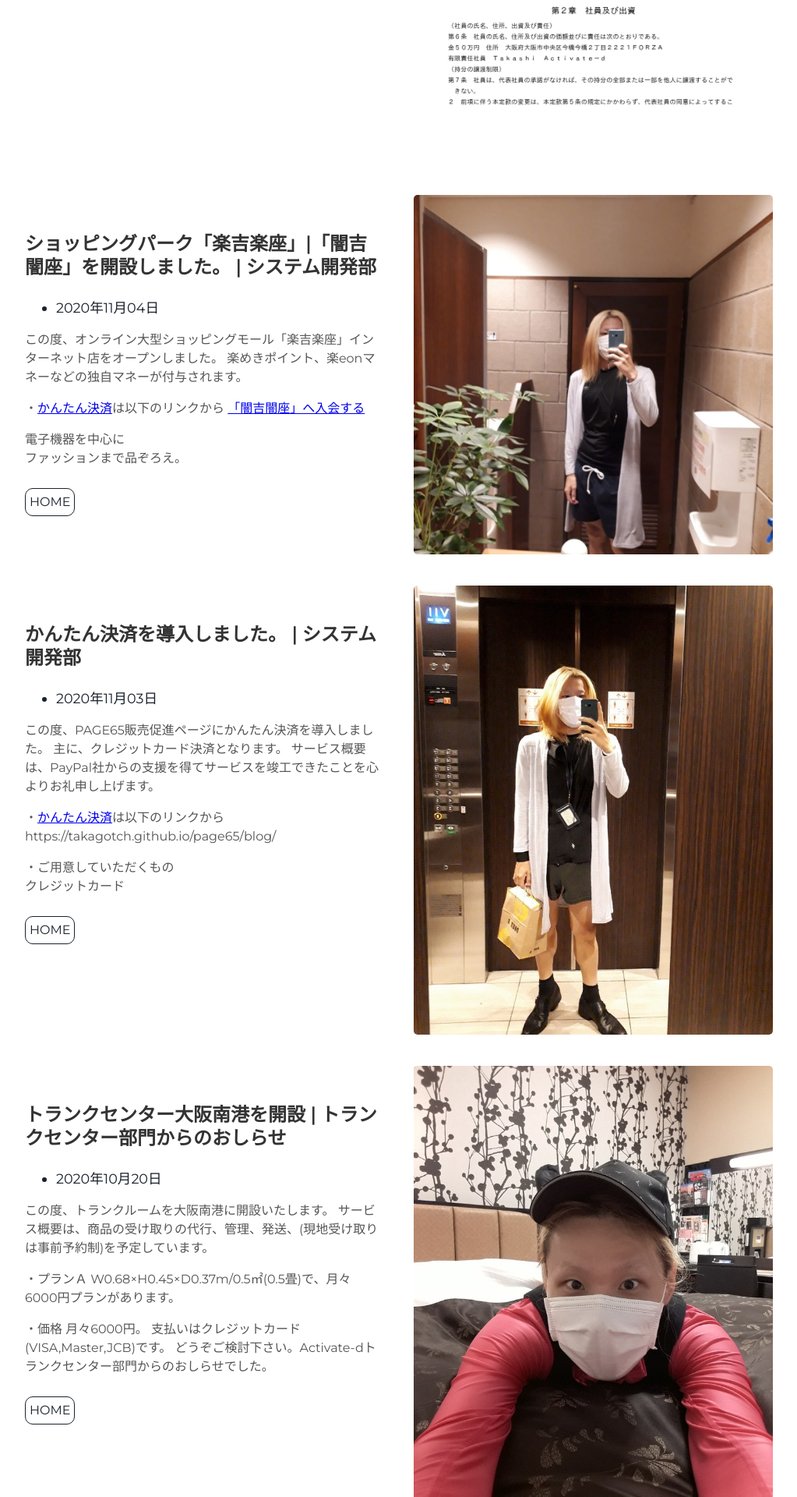
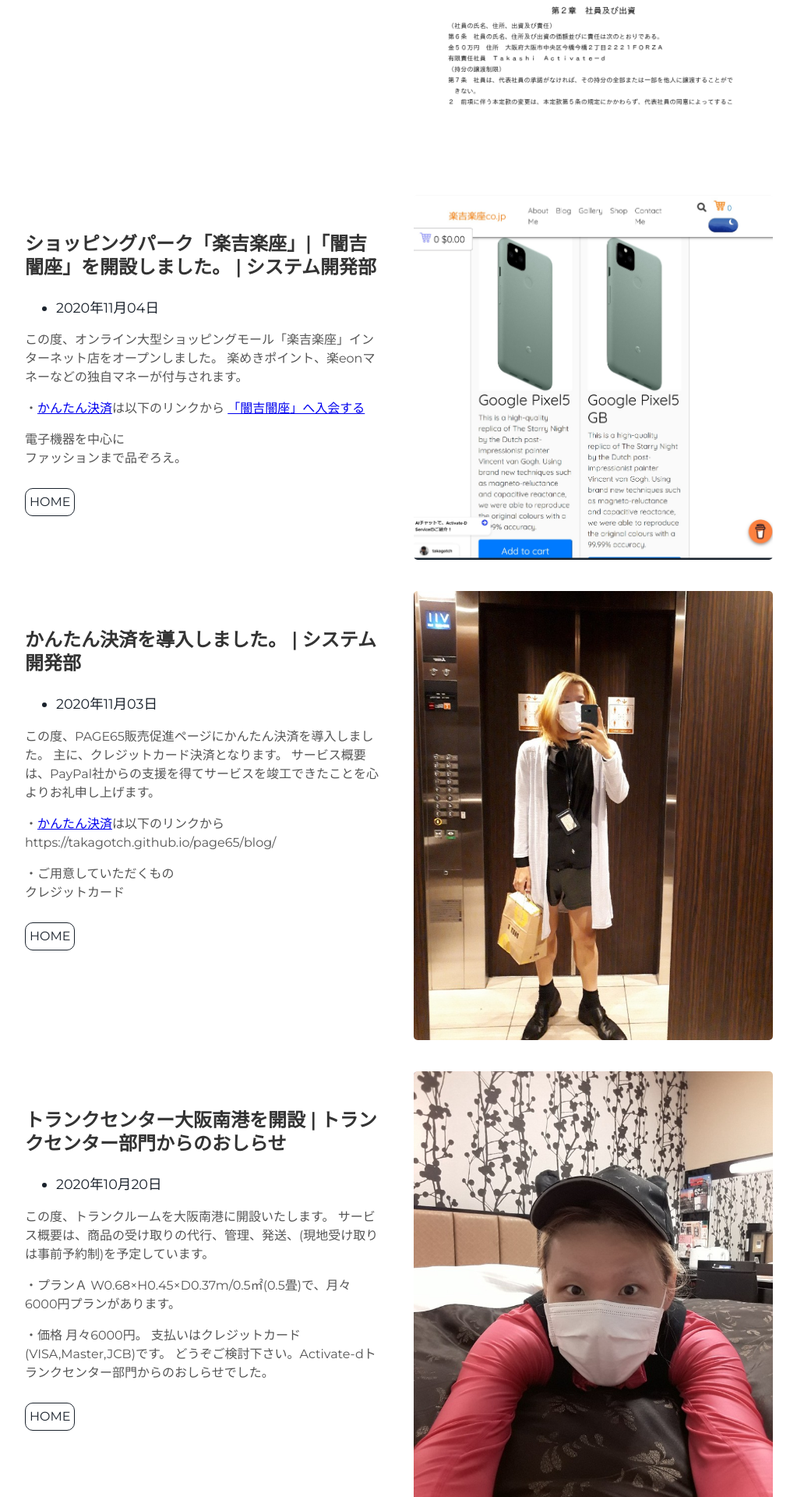
Before and after one commit to takagotch/page351, a Jekyll site: the page built from index.html, in a window 1280 px wide. Shown: the part 3797-5717 px from the top of the page at 78% size, without its empty margins (128-1151 px from the left). Built offline with Jekyll 4.4.1, drawn with Linux system fonts in a browser that asks for light colours.

Commit message:
Update projects.html

```diff
--- a/_includes/projects.html
+++ b/_includes/projects.html
@@ -67,7 +67,7 @@
 
 <div class="user-projects">
   <div class="images-right">
-    <img alt="mountains" src="{{ "/assets/img/fr10.jpg" | prepend: site.baseurl }}" />
+    <img alt="mountains" src="{{ "/assets/img/fr10-1.jpg" | prepend: site.baseurl }}" />
   </div>
   <div class="contents">
     <h3> ショッピングパーク<strong>「楽吉楽座」|「闇吉闇座」</strong>を開設しました。 | システム開発部 </h3>
```
